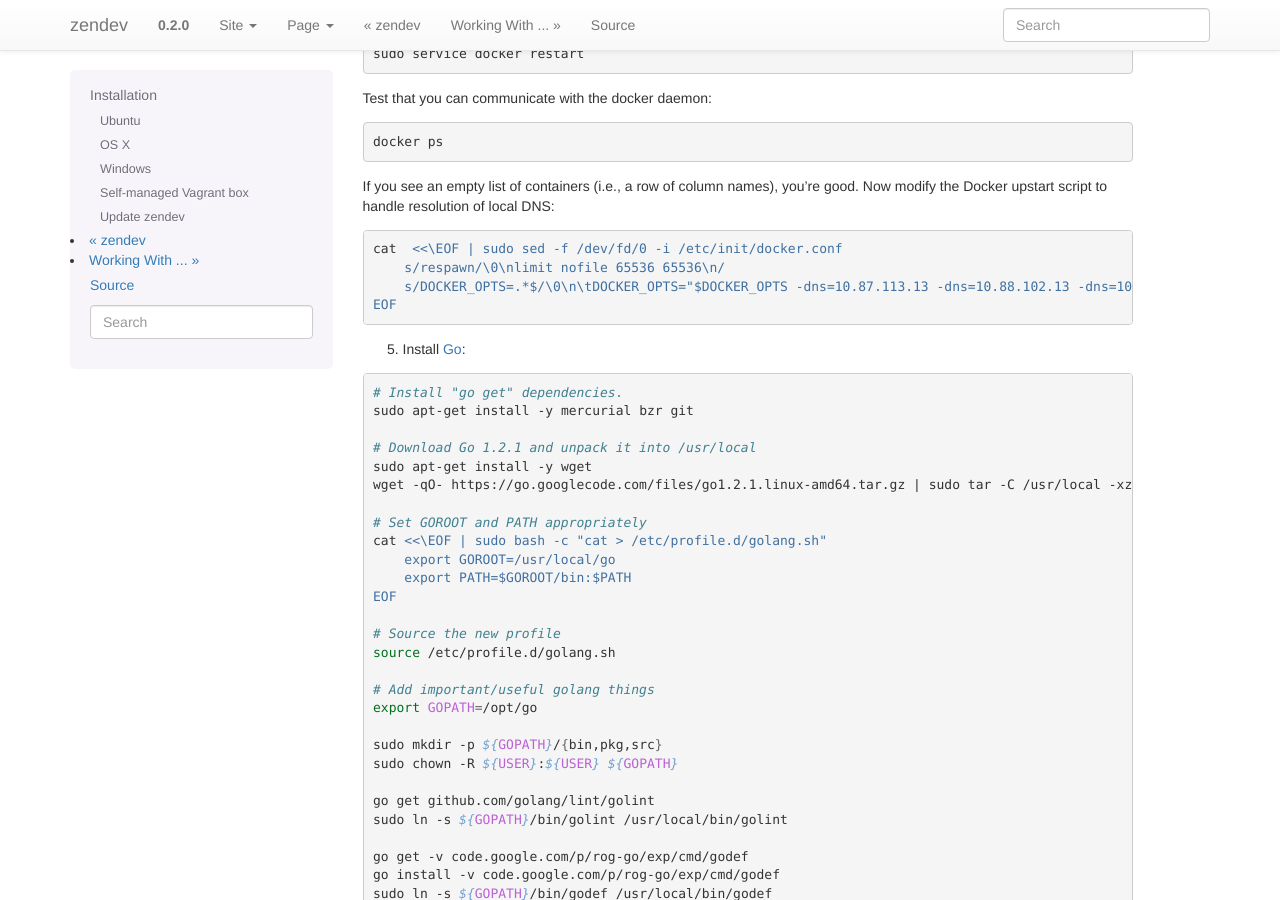
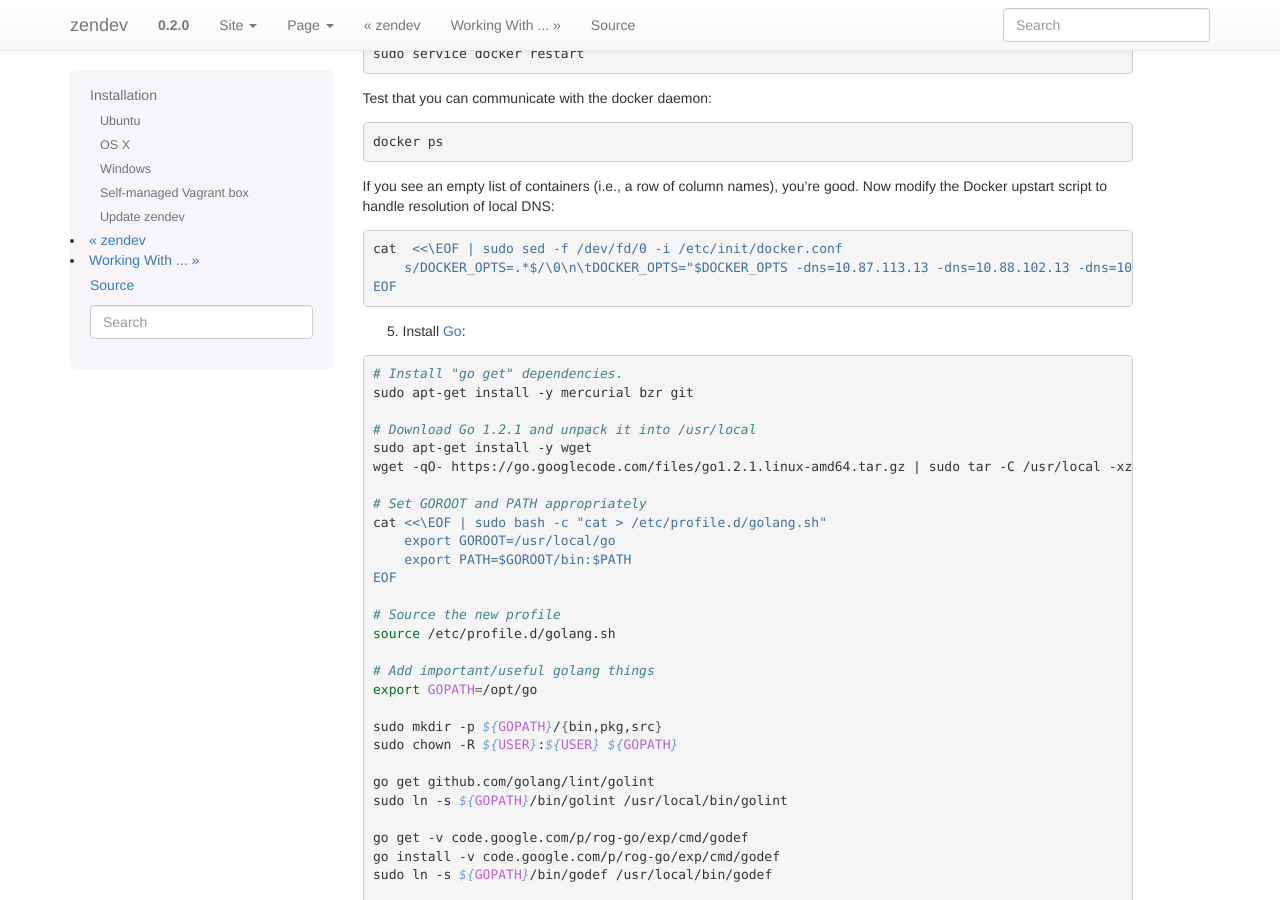
Before and after one commit to zenoss/zendev, a Sphinx documentation site: the page built from docs/installation.rst, in a window 1280 px wide and 900 px high, scrolled down 972 px. Built offline with Sphinx 7.4.7, drawn with Linux system fonts in a browser that asks for light colours.

Commit message:
remove nlimit nofile 65536 65536 since higher limits are defaulted on docker 0.11

```diff
--- a/docs/installation.rst
+++ b/docs/installation.rst
@@ -69,7 +69,6 @@ good. Now modify the Docker upstart script to handle resolution of local DNS:
 .. code-block:: bash
 
     cat  <<\EOF | sudo sed -f /dev/fd/0 -i /etc/init/docker.conf
-        s/respawn/\0\nlimit nofile 65536 65536\n/
         s/DOCKER_OPTS=.*$/\0\n\tDOCKER_OPTS="$DOCKER_OPTS -dns=10.87.113.13 -dns=10.88.102.13 -dns=10.175.211.10"/
     EOF
 
```
